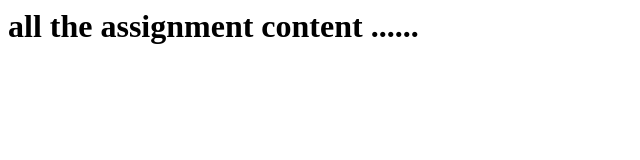
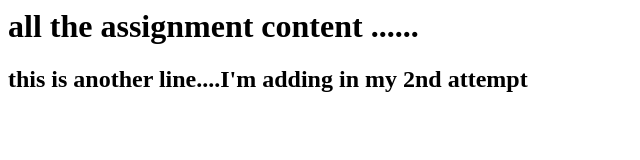
Before and after one commit to rezwan4students/demo_assignment_1, a plain HTML site: page index.html in a window 1280 px wide. Shown: the whole page, without its empty margins (0-640 px from the left). Drawn offline with Linux system fonts and the light colour scheme.

Commit message:
adding one H2 tag

```diff
--- a/index.html
+++ b/index.html
@@ -6,5 +6,6 @@
 </head>
 <body>
     <h1>all the assignment content ......</h1>
+    <h2>this is another line....I'm adding in my 2nd attempt</h2>
 </body>
 </html>
```
